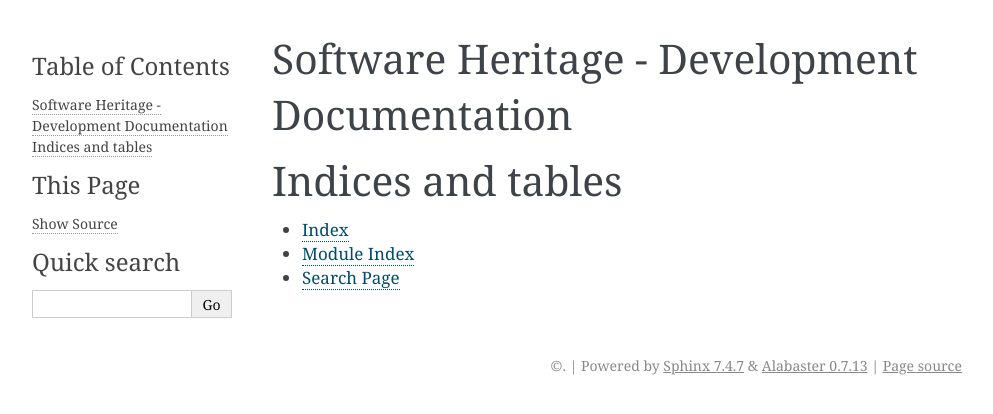
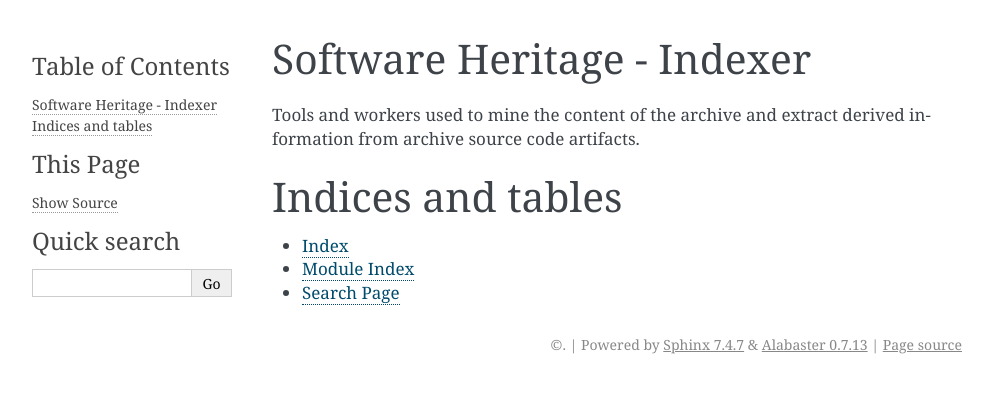
Before and after one commit to SoftwareHeritage/swh-indexer, a Sphinx documentation site: the page built from docs/index.rst, in a window 1280 px wide. Shown: the top 414 px of the page, without its empty margins (148-1141 px from the left). Built offline with Sphinx 7.4.7, drawn with Linux system fonts in a browser that asks for light colours.

Commit message:
docs: add title and brief module description

```diff
--- a/docs/index.rst
+++ b/docs/index.rst
@@ -1,12 +1,15 @@
 .. _swh-indexer:
 
-Software Heritage - Development Documentation
-=============================================
+Software Heritage - Indexer
+===========================
+
+Tools and workers used to mine the content of the archive and extract derived
+information from archive source code artifacts.
+
 
 .. toctree::
    :maxdepth: 2
    :caption: Contents:
-
 
 
 Indices and tables
```
